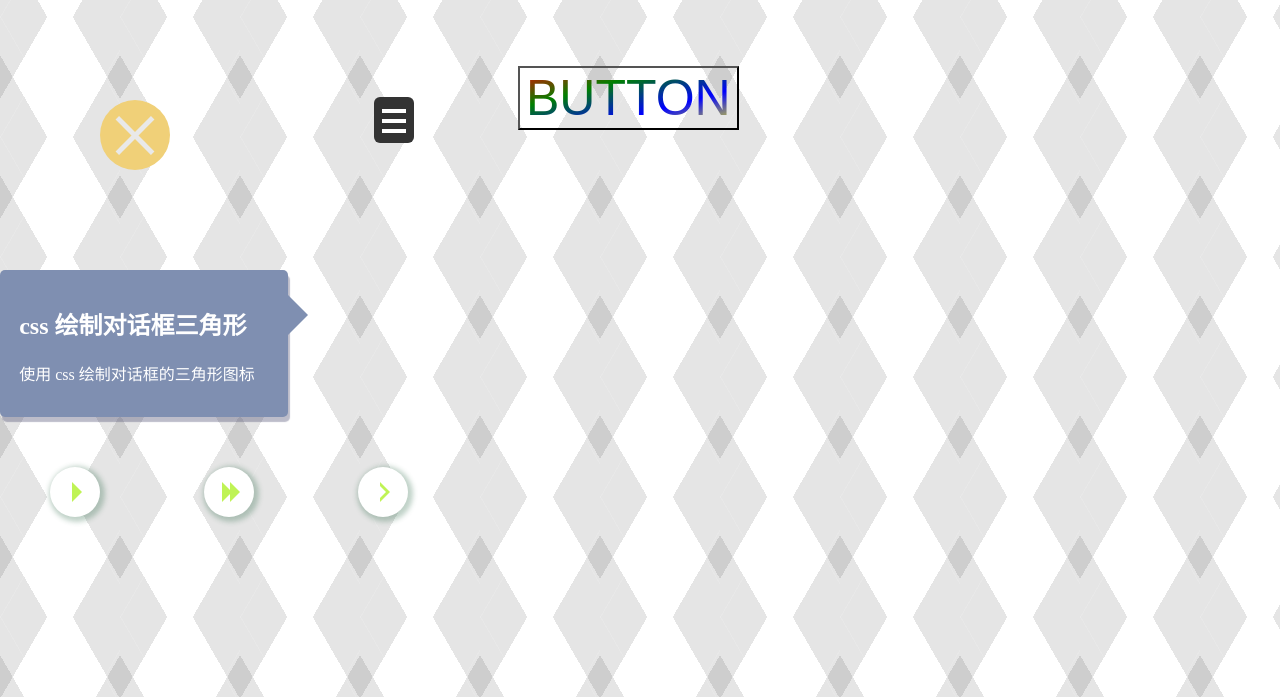
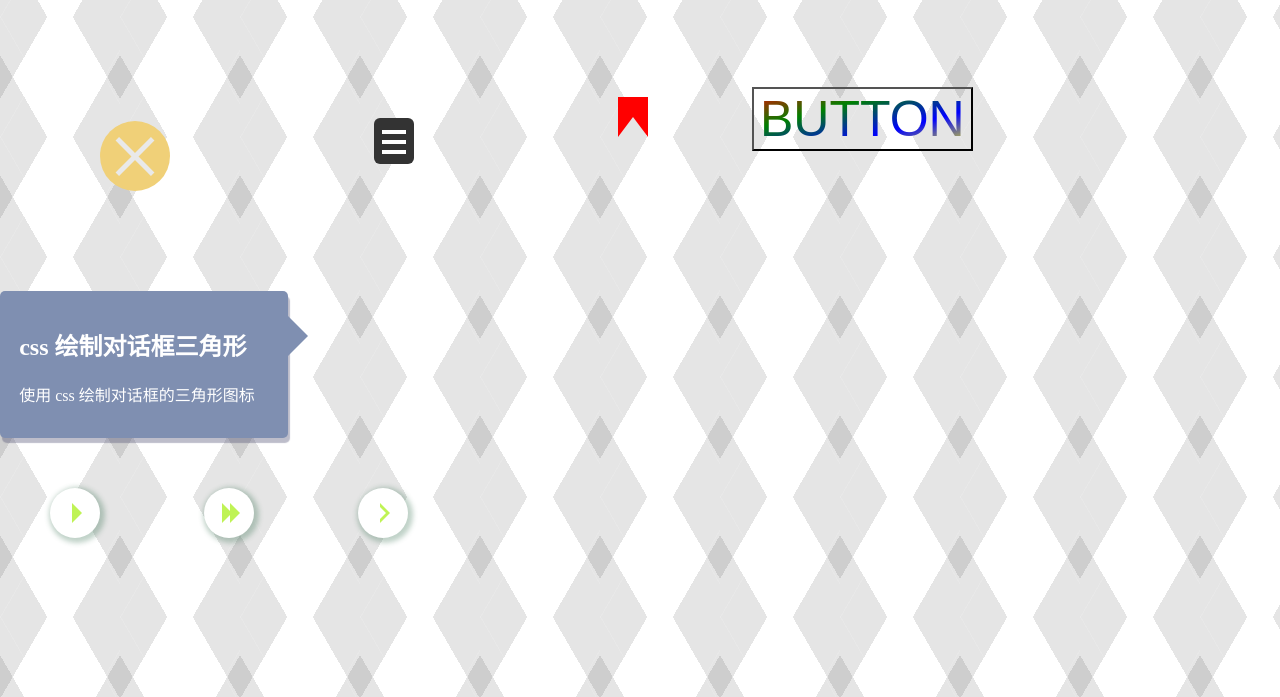
Before and after one commit to soojade/ajax-cache, a plain HTML site: page css-draw/index.html in a window 1280 px wide. Shown: the part 103-800 px from the top of the page. Drawn offline with Linux system fonts and the light colour scheme.

Commit message:
书签图标

```diff
--- a/css-draw/index.html
+++ b/css-draw/index.html
@@ -15,8 +15,10 @@
 
   <a href="#" class="close">X</a>
   <a href="#" class="menu">Menu</a>
+  <a href="#" class="bookmark">书签</a>
   <!-- 文字渐变按钮 -->
   <button>BUTTON</button>
+
   <!-- 会话框 -->
   <article class="message">
     <h1>css 绘制对话框三角形</h1>
--- a/css-draw/style.css
+++ b/css-draw/style.css
@@ -43,6 +43,16 @@ body {
 a {
   text-decoration: none;
   margin: 100px;
+}
+/*书签*/
+.bookmark{
+  display: inline-block;
+  text-indent: -999em;
+  width: 0;
+  height: 0;
+  border-width: 20px 15px;
+  border-color: red red transparent red;
+  border-style: solid;
 }
 /* .close {
   font-size: 3em;
```
